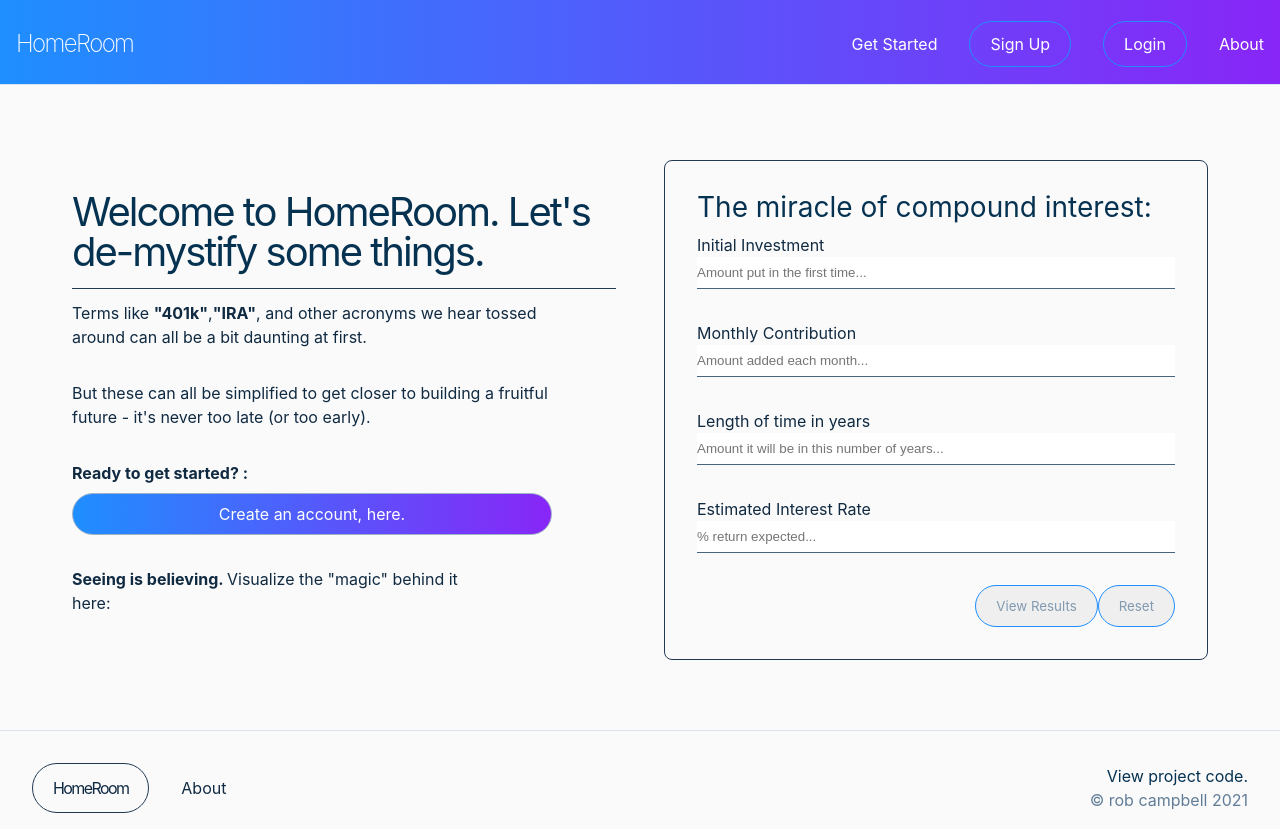
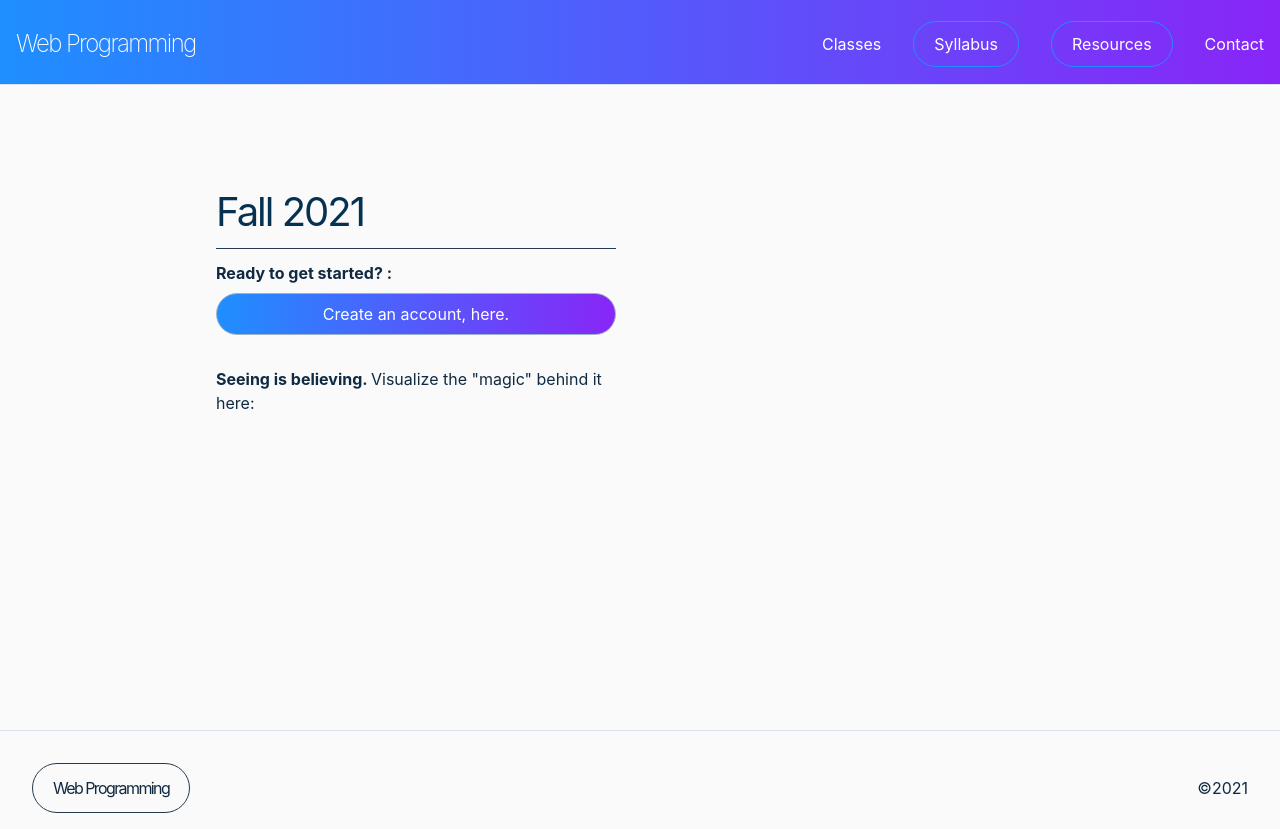
Before and after one commit to robdcampbell/WebProgrammingClass, a React (Create React App) app: page /home-public in a window 1280 px wide. Built offline with nearby package versions, Linux system fonts and the light colour scheme.

Commit message:
Begin site restructure and refactor

```diff
--- a/public/index.html
+++ b/public/index.html
@@ -16,7 +16,7 @@
       href="https://fonts.googleapis.com/css2?family=Playfair+Display:wght@400;600;800;900&display=swap"
       rel="stylesheet"
     />
-    <title>HomeRoom</title>
+    <title>Web Programming</title>
   </head>
   <body>
     <noscript>You need to enable JavaScript to run this app.</noscript>
--- a/src/App.js
+++ b/src/App.js
@@ -8,7 +8,7 @@ import About from "./pages/About";
 import Nav from "./components/Nav";
 import Footer from "./components/Footer";
 import Login from "./pages/Login";
-import Signup from "./pages/Signup";
+import Syllabus from "./pages/Syllabus";
 import { NavProvider } from "./context/NavContext";
 import { CalcProvider } from "./context/CalcContext";
 
@@ -22,7 +22,7 @@ function App() {
             <Route exact path="/home-public" component={PublicHomePage} />
             <Route exact path="/about" component={About} />
             <Route exact path="/login" component={Login} />
-            <Route exact path="/signup" component={Signup} />
+            <Route exact path="/syllabus" component={Syllabus} />
             <Route path="*" component={Error} />
           </Switch>
         </CalcProvider>
--- a/src/components/PublicHomeContent.js
+++ b/src/components/ClassContent.js
@@ -6,12 +6,8 @@ import CompoundCalc from "./CompoundCalc";
 
 const PublicHomePage = () => {
   const { showSideBarNav, setShowSideBarNav } = useSidebarHidden();
-  const {
-    showResults,
-    setShowResults,
-    calcResults,
-    setCalcResults,
-  } = useCompoundCalculator();
+  const { showResults, setShowResults, calcResults, setCalcResults } =
+    useCompoundCalculator();
 
   return (
     <section
@@ -24,19 +20,9 @@ const PublicHomePage = () => {
         <div className="public__home__body">
           <div className="home__heading">
             {/* <h1> Welcome to HomeRoom,</h1> */}
-            <h2>Welcome to HomeRoom. Let's de-mystify some things.</h2>
+            <h2>Fall 2021</h2>
 
             <div className="landing__subtitle">
-              <p>
-                Terms like <span className="emphasis__spanP">"401k"</span>,
-                <span className="emphasis__spanP">"IRA"</span>, and other
-                acronyms we hear tossed around can all be a bit daunting at
-                first.
-              </p>
-              <p>
-                But these can all be simplified to get closer to building a
-                fruitful future - it's never too late (or too early).
-              </p>
               <p style={{ marginBottom: "0" }}>
                 <span className="emphasis__spanP">Ready to get started? :</span>
               </p>
@@ -50,7 +36,7 @@ const PublicHomePage = () => {
               Visualize the "magic" behind it here:
             </p>
           </div>
-          <div>
+          {/* <div>
             <CompoundCalc />
             {showResults && (
               <div className="calc__results">
@@ -60,7 +46,7 @@ const PublicHomePage = () => {
                 <p>{`Amount after ${calcResults.lengthInYears} years: $ ${calcResults.finalAmount}`}</p>
               </div>
             )}
-          </div>
+          </div> */}
         </div>
       </div>
     </section>
--- a/src/components/Footer.js
+++ b/src/components/Footer.js
@@ -7,26 +7,27 @@ const Footer = () => {
       <div className="footer__container">
         <div className="footer__left">
           <Link to="/" className="footer__logo">
-            HomeRoom
+            Web Programming
           </Link>
-          <Link to="/about">About</Link>
+          {/* <Link to="/about">About</Link> */}
         </div>
 
         <div className="footer__right">
-          <a
+          {/* <a
             href="https://github.com/robdcampbell/HomeRoom-RetirePlanning"
             target="_blank"
           >
             View project code.
-          </a>
+          </a> */}
 
-          <a
+          {/* <a
             className="name__copyright"
             href="https://robcampbelldev.com"
             target="_blank"
           >
-            &#169; rob campbell 2021
-          </a>
+            &#169;2021
+          </a> */}
+          <p>&#169;2021</p>
         </div>
       </div>
     </footer>
--- a/src/components/Landing.js
+++ b/src/components/Landing.js
@@ -21,9 +21,9 @@ const Landing = () => {
       <div className="landing__fixedWidth">
         <div className="landing__nav__container">
           <div className="landing__nav__links">
-            <Link to="/home-public">Get Started</Link>
+            {/* <Link to="/home-public">Classes</Link> */}
 
-            <Link to="/about">About</Link>
+            {/* <Link to="/about">About</Link> */}
           </div>
 
           <div className="landing__mobile__nav">
@@ -37,13 +37,13 @@ const Landing = () => {
                   setShowSideBarNav(false);
                 }}
               >
-                <Link to="/home-public">Get Started</Link>
+                <Link to="/home-public">Classes</Link>
 
-                <Link to="/login">Login</Link>
+                <Link to="/login">Resources</Link>
 
-                <Link to="/signup">Sign Up</Link>
+                <Link to="/syllabus">Syllabus</Link>
 
-                <Link to="/about">About</Link>
+                <Link to="/about">Contact</Link>
               </div>
             )}
           </div>
@@ -56,24 +56,23 @@ const Landing = () => {
           }}
         >
           <div className=" landing__container">
-            <h1>HomeRoom</h1>
-            <h2>Let's take those first steps.</h2>
+            <h1>Web Programming</h1>
+            {/* <h2>Let's take those first steps.</h2> */}
             <div className="landing__subtitle">
               <p>
-                <span className="span__title"> HomeRoom</span>, a tool to make
-                preparing for your financial future dead simple and easy to
-                visualize (without being dull and full of lingo).
+                Welcome to <span className="span__title">Web Programming</span>,
+                let's jump in.
               </p>
               <Link to="/home-public" className="createAccount__btn">
-                <p>Start building that nest-egg</p>
+                <p>Classes</p>
                 <FaArrowRight className="arrow__icon" />
               </Link>
               <div className="account__buttons">
                 <Link to="/login" className="landing__links">
-                  Login
+                  Resources
                 </Link>
-                <Link to="/signup" className="landing__links">
-                  Signup
+                <Link to="/syllabus" className="landing__links">
+                  Syllabus
                 </Link>
               </div>
             </div>
--- a/src/components/Nav.js
+++ b/src/components/Nav.js
@@ -13,19 +13,19 @@ const Nav = () => {
       <div className="nav__wrapper">
         <div className="nav__container">
           <Link to="/" onClick={(e) => setShowSideBarNav(false)}>
-            <h2 className="nav__logo">HomeRoom</h2>
+            <h2 className="nav__logo">Web Programming</h2>
           </Link>
 
           <div className="nav__links">
-            <Link to="/home-public">Get Started</Link>
-            <Link to="/signup" className="confirm__btn__outline">
-              Sign Up
+            <Link to="/home-public">Classes</Link>
+            <Link to="/syllabus" className="confirm__btn__outline">
+              Syllabus
             </Link>
             <Link to="/login" className="confirm__btn__outline">
-              Login
+              Resources
             </Link>
 
-            <Link to="/about">About</Link>
+            <Link to="/about">Contact</Link>
           </div>
           <button className="mobile__nav">
             <FaBars onClick={(e) => setShowSideBarNav(!showSideBarNav)} />
--- a/src/components/SideBarNav.js
+++ b/src/components/SideBarNav.js
@@ -12,13 +12,13 @@ const SideBarNav = () => {
         setShowSideBarNav(false);
       }}
     >
-      <Link to="/home-public">Get Started</Link>
+      <Link to="/home-public">Classes</Link>
 
-      <Link to="/login">Login</Link>
+      <Link to="/login">Resources</Link>
 
-      <Link to="/signup">Sign Up</Link>
+      <Link to="/syllabus">Syllabus</Link>
 
-      <Link to="/about">About</Link>
+      <Link to="/about">Contact</Link>
     </div>
   );
 };
--- a/src/index.css
+++ b/src/index.css
@@ -332,11 +332,12 @@ Landing Page Content
 }
 .landing__container {
   border-radius: 0.5rem;
+  margin: 1rem;
 }
 .landing__container > h1 {
-  margin-left: -0.3rem;
+  /* margin-left: -0.3rem; */
   padding: 0;
-  font-size: 8rem;
+  font-size: 7rem;
   font-weight: 200;
   letter-spacing: -0.35rem;
 }
@@ -446,6 +447,10 @@ Landing Page Content
 }
 
 @media screen and (max-width: 800px) {
+  .landing__container {
+    padding: 1rem;
+    max-width: 600px;
+  }
   .landing__nav__links {
     display: none;
   }
--- a/src/pages/About.js
+++ b/src/pages/About.js
@@ -4,7 +4,7 @@ import Footer from "../components/Footer";
 import Nav from "../components/Nav";
 import { useSidebarHidden } from "../context/NavContext";
 
-const About = () => {
+const Contact = () => {
   const { showSideBarNav, setShowSideBarNav } = useSidebarHidden();
   return (
     <>
@@ -16,7 +16,7 @@ const About = () => {
         }}
       >
         <div className="content__mainSection  about__modal">
-          <h2>About HomeRoom.</h2>
+          <h2>About Web Programming.</h2>
           <p>
             HomeRoom is a resource for starting or adjusting preparations for
             your financial future.
@@ -27,6 +27,8 @@ const About = () => {
             retirement goals, find simple-to-use and easy-to-understand
             resources to equip them with knowledge.
           </p>
+          <h2>Contact:</h2>
+          rcampbell1@sva.edu
         </div>
       </section>
       <Footer />
@@ -34,4 +36,4 @@ const About = () => {
   );
 };
 
-export default About;
+export default Contact;
--- a/src/pages/PublicHomePage.js
+++ b/src/pages/PublicHomePage.js
@@ -1,16 +1,16 @@
 import React from "react";
 import Footer from "../components/Footer";
-import PublicHomeContent from "../components/PublicHomeContent";
+import ClassContent from "../components/ClassContent";
 import Nav from "../components/Nav";
 
-const PublicHomePage = () => {
+const Classes = () => {
   return (
     <main>
       <Nav />
-      <PublicHomeContent />
+      <ClassContent />
       <Footer />
     </main>
   );
 };
 
-export default PublicHomePage;
+export default Classes;
```
Also changed, not shown: src/pages/Syllabus.js (renamed from src/pages/Signup.js), 1 other file (tests, documents, lock files or other folders).
